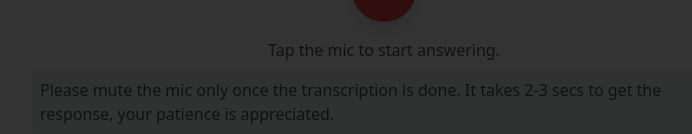
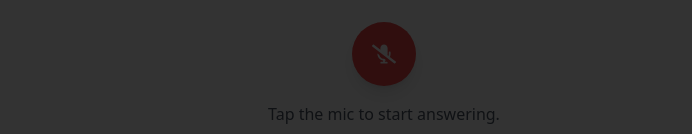
Before and after one commit to shubh-37/udaan-frontend, a React (Vite) app: page /interview in a window 1280 px wide. Shown: the part 666-800 px from the top of the page, without its empty margins (256-948 px from the left). Built offline with nearby package versions, Linux system fonts and the light colour scheme; no server answers.

Commit message:
changed the text format

```diff
--- a/src/pages/Interview.jsx
+++ b/src/pages/Interview.jsx
@@ -242,7 +242,7 @@ const SpeechToText = () => {
           Submit Interview
         </button>
       )}
-      <div className="relative w-full h-64 bg-gray-200 border-2 border-gray-300 rounded-lg flex justify-center items-center">
+      <div className="relative w-full h-80 bg-gray-200 border-2 border-gray-300 rounded-lg flex justify-center items-center">
         <video ref={videoRef} className="absolute w-full h-full object-cover rounded-lg" muted autoPlay playsInline />
         {siriLoader && (
           <div className="absolute bottom-4 left-1/2 transform -translate-x-1/2 w-32 h-8">
@@ -275,9 +275,10 @@ const SpeechToText = () => {
           )}
         </button>
         <p className="mt-2 text-gray-600">{isListening ? 'Listening...' : 'Tap the mic to start answering.'}</p>
-        <p className="flex justify-between w-full items-center p-2 bg-gray-100 rounded-md text-gray-600">
-          Please mute the mic only once the transcription is done. It takes 2-3 secs to get the response, your patience
-          is appreciated.
+
+        <p className="w-full p-2 bg-gray-100 rounded-md text-gray-600 ">
+          <span className="font-bold">Important: </span> Please mute the mic only once the transcription is done. It
+          takes 2-3 secs to get the response, your patience is appreciated.
         </p>
       </div>
       <textarea
```
